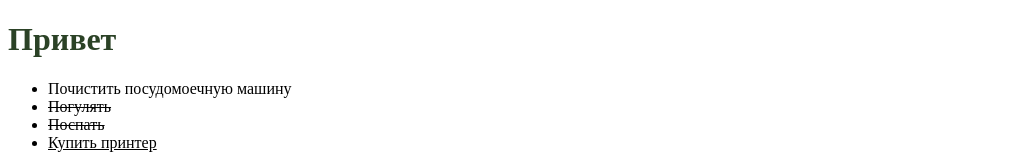
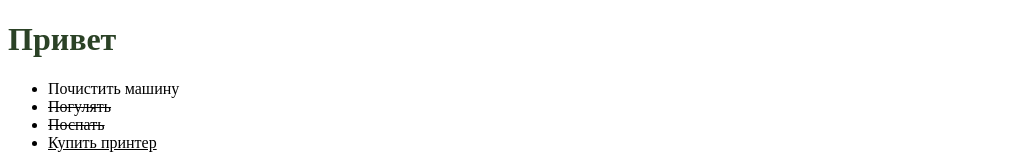
Before and after one commit to grekoslav/my-first-site, a plain HTML site: page index.html in a window 1280 px wide. Shown: the top 168 px of the page, without its empty margins (0-1019 px from the left). Drawn offline with Linux system fonts and the light colour scheme.

Commit message:
меняет текст на главной странице

```diff
--- a/index.html
+++ b/index.html
@@ -10,7 +10,7 @@
 <body>
     <h1 class="pantera">Привет</h1>
     <ul>
-        <li>Почистить посудомоечную машину</li>
+        <li>Почистить машину</li>
         <li><del datetime="2009-10-11T01:25-07:00">Погулять</del></li>
         <li><del datetime="2009-10-10T23:38-07:00">Поспать</del></li>
         <li><ins>Купить принтер</ins></li>
```
